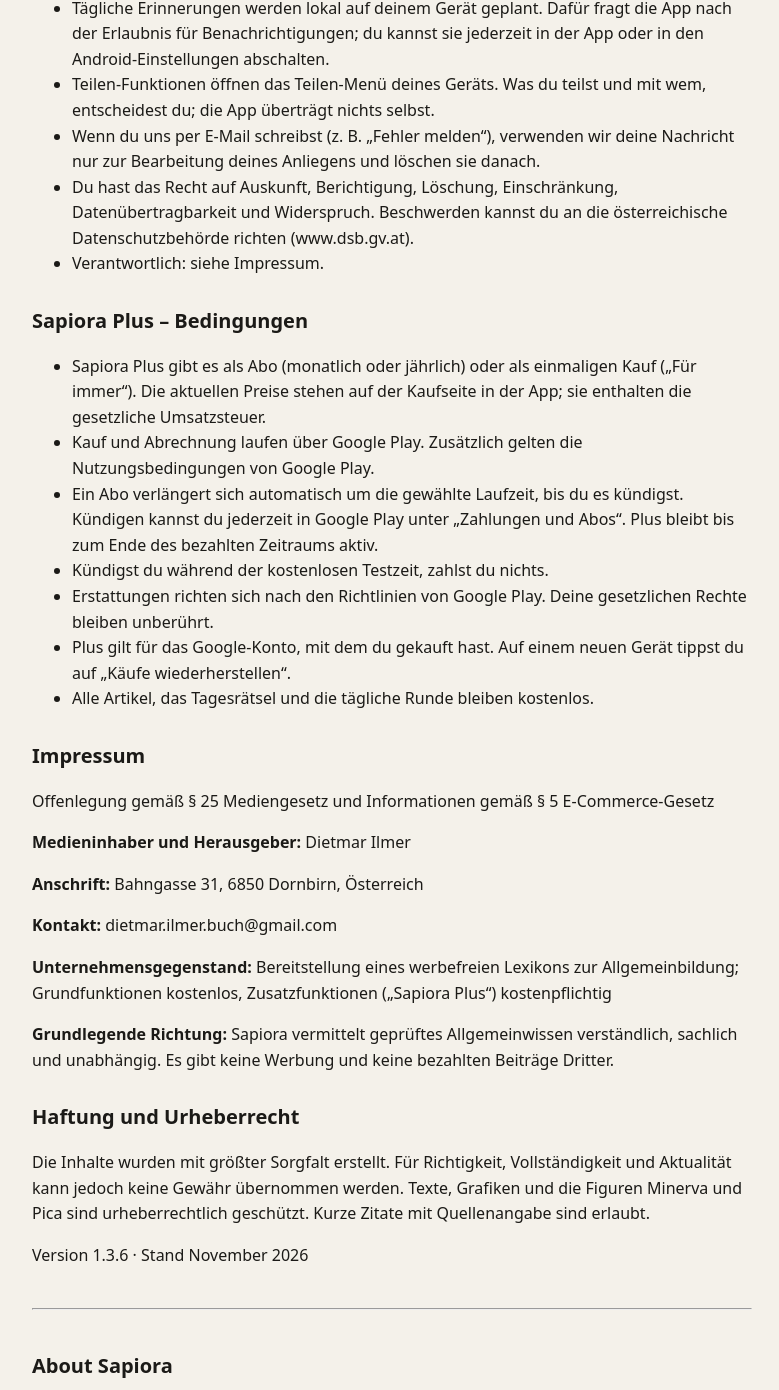
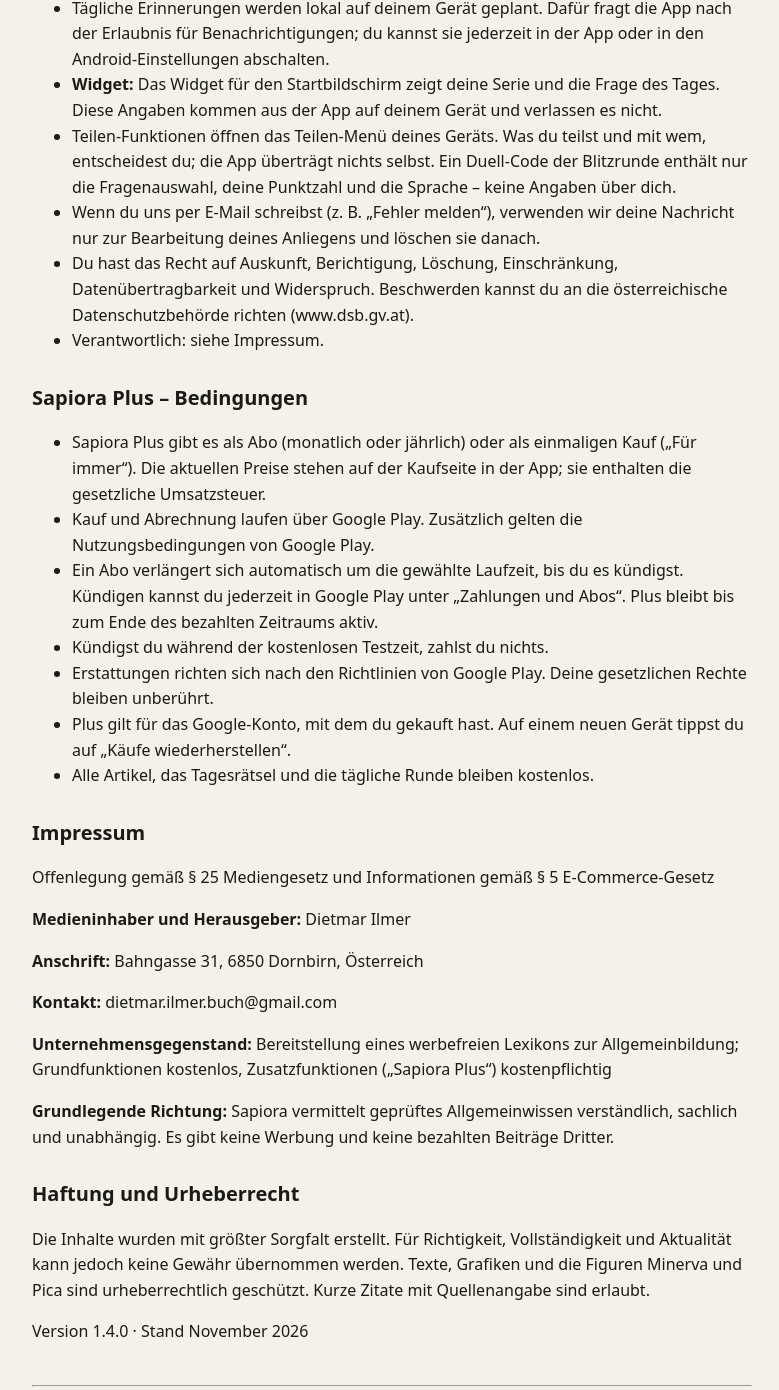
Before and after one commit to DietmarIlmer/wissenswelt-info, a plain HTML site: page index.html in a window 1280 px wide. Shown: the part 1796-3186 px from the top of the page, without its empty margins (248-1027 px from the left). Drawn offline with Linux system fonts and the light colour scheme.

Commit message:
Version 1.4.0: Widget und Duell-Code im Datenschutztext
Co-Authored-By: Claude Fable 5.2 <noreply@anthropic.com>
Claude-Session: https://claude.ai/code/session_01KJgUHPgeeh1roPhC5fAGnc

```diff
--- a/index.html
+++ b/index.html
@@ -30,7 +30,8 @@
 <li><b>Käufe (Sapiora Plus)</b> werden vollständig über Google Play abgewickelt. Zahlungsdaten gibst du nur bei Google ein; wir erhalten weder deinen Namen noch Zahlungsdaten. Die App fragt bei Google Play nur ab, ob Sapiora Plus aktiv ist, und speichert diesen Status auf deinem Gerät.</li>
 <li>Die App wird über <b>Google Play</b> angeboten. Beim Herunterladen und bei Updates verarbeitet Google (Google Ireland Limited, Gordon House, Barrow Street, Dublin 4, Irland) Daten nach den eigenen Datenschutzbestimmungen von Google. Darauf haben wir keinen Einfluss; Daten aus der App selbst erhalten wir dabei nicht.</li>
 <li>Tägliche Erinnerungen werden lokal auf deinem Gerät geplant. Dafür fragt die App nach der Erlaubnis für Benachrichtigungen; du kannst sie jederzeit in der App oder in den Android-Einstellungen abschalten.</li>
-<li>Teilen-Funktionen öffnen das Teilen-Menü deines Geräts. Was du teilst und mit wem, entscheidest du; die App überträgt nichts selbst.</li>
+<li><b>Widget:</b> Das Widget für den Startbildschirm zeigt deine Serie und die Frage des Tages. Diese Angaben kommen aus der App auf deinem Gerät und verlassen es nicht.</li>
+<li>Teilen-Funktionen öffnen das Teilen-Menü deines Geräts. Was du teilst und mit wem, entscheidest du; die App überträgt nichts selbst. Ein Duell-Code der Blitzrunde enthält nur die Fragenauswahl, deine Punktzahl und die Sprache – keine Angaben über dich.</li>
 <li>Wenn du uns per E-Mail schreibst (z. B. „Fehler melden“), verwenden wir deine Nachricht nur zur Bearbeitung deines Anliegens und löschen sie danach.</li>
 <li>Du hast das Recht auf Auskunft, Berichtigung, Löschung, Einschränkung, Datenübertragbarkeit und Widerspruch. Beschwerden kannst du an die österreichische Datenschutzbehörde richten (www.dsb.gv.at).</li>
 <li>Verantwortlich: siehe Impressum.</li>
@@ -54,7 +55,7 @@
 <p><b>Grundlegende Richtung:</b> Sapiora vermittelt geprüftes Allgemeinwissen verständlich, sachlich und unabhängig. Es gibt keine Werbung und keine bezahlten Beiträge Dritter.</p>
 <h2>Haftung und Urheberrecht</h2>
 <p>Die Inhalte wurden mit größter Sorgfalt erstellt. Für Richtigkeit, Vollständigkeit und Aktualität kann jedoch keine Gewähr übernommen werden. Texte, Grafiken und die Figuren Minerva und Pica sind urheberrechtlich geschützt. Kurze Zitate mit Quellenangabe sind erlaubt.</p>
-<p>Version 1.3.6 · Stand November 2026</p></section><hr><section id="en" lang="en"><h2>About Sapiora</h2>
+<p>Version 1.4.0 · Stand November 2026</p></section><hr><section id="en" lang="en"><h2>About Sapiora</h2>
 <p>Sapiora is an encyclopedia with 202 articles across 17 areas, from religions and medicine to technology, with Minerva the owl of knowledge as your guide. It is ad-free and works without an account. All articles and the daily round are free; “Sapiora Plus” offers extra features for a fee.</p>
 <h2>How the content is made</h2>
 <ul>
@@ -83,7 +84,8 @@
 <li><b>Purchases (Sapiora Plus)</b> are handled entirely by Google Play. You enter payment details only with Google; we receive neither your name nor payment details. The app only asks Google Play whether Sapiora Plus is active and stores this status on your device.</li>
 <li>The app is distributed via <b>Google Play</b>. When you download or update it, Google (Google Ireland Limited, Gordon House, Barrow Street, Dublin 4, Ireland) processes data under Google’s own privacy policy. We have no influence on this and receive no data from the app itself.</li>
 <li>Daily reminders are scheduled locally on your device. For this the app asks for permission to send notifications; you can turn them off at any time in the app or in Android settings.</li>
-<li>Share features open your device’s share menu. You decide what to share and with whom; the app transmits nothing itself.</li>
+<li><b>Widget:</b> The home screen widget shows your streak and the question of the day. This information comes from the app on your device and does not leave it.</li>
+<li>Share features open your device’s share menu. You decide what to share and with whom; the app transmits nothing itself. A duel code from the lightning round contains only the selection of questions, your score and the language – nothing about you.</li>
 <li>If you email us (e.g. “Report an error”), we use your message only to handle your request and delete it afterwards.</li>
 <li>You have the right of access, rectification, erasure, restriction, data portability and objection. You can lodge complaints with the Austrian Data Protection Authority (www.dsb.gv.at).</li>
 <li>Controller: see legal notice.</li>
@@ -107,4 +109,4 @@
 <p><b>Editorial line:</b> Sapiora vermittelt geprüftes Allgemeinwissen verständlich, sachlich und unabhängig. Es gibt keine Werbung und keine bezahlten Beiträge Dritter.</p>
 <h2>Liability and copyright</h2>
 <p>The content has been created with great care. However, no guarantee can be given for its accuracy, completeness or timeliness. Texts, graphics and the characters Minerva and Pica are protected by copyright. Short quotations with attribution are permitted.</p>
-<p>Version 1.3.6 · Last updated November 2026</p></section></body></html>
+<p>Version 1.4.0 · Last updated November 2026</p></section></body></html>
```
Also changed, not shown: privacy.html (+6 -4 lines).
